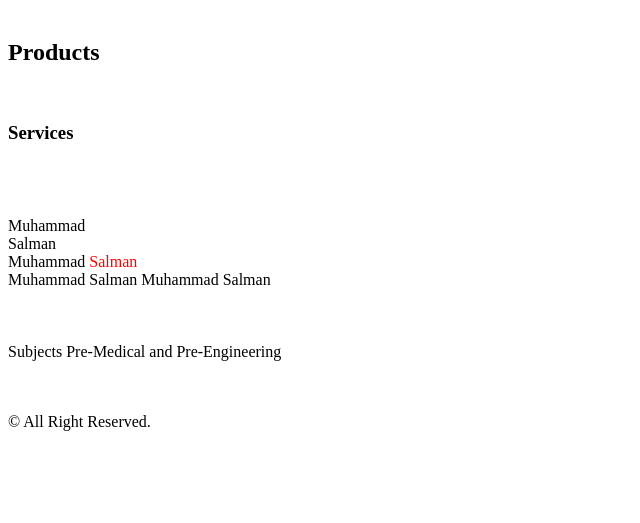
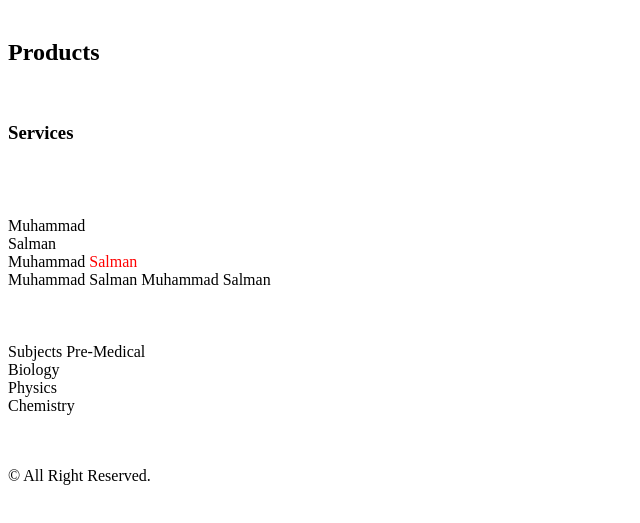
Before and after one commit to m-salman004/Practice-7, a plain HTML site: page structure&extramarkup.html in a window 1280 px wide. Shown: the part 183-706 px from the top of the page, without its empty margins (0-640 px from the left). Drawn offline with Linux system fonts and the light colour scheme.

Commit message:
Section Element

```diff
--- a/structure&extramarkup.html
+++ b/structure&extramarkup.html
@@ -43,8 +43,17 @@
         <span>Muhammad Salman</span>
     </div> <br /> <br /> <br />
     <article>
-        Subjects Pre-Medical and Pre-Engineering
+        Subjects Pre-Medical
     </article>
+    <section>
+        Biology
+    </section>
+    <section>
+        Physics
+    </section>
+    <section>
+        Chemistry
+    </section>
 
     </main> <br /> <br />
     <!-- Footer -->
```
